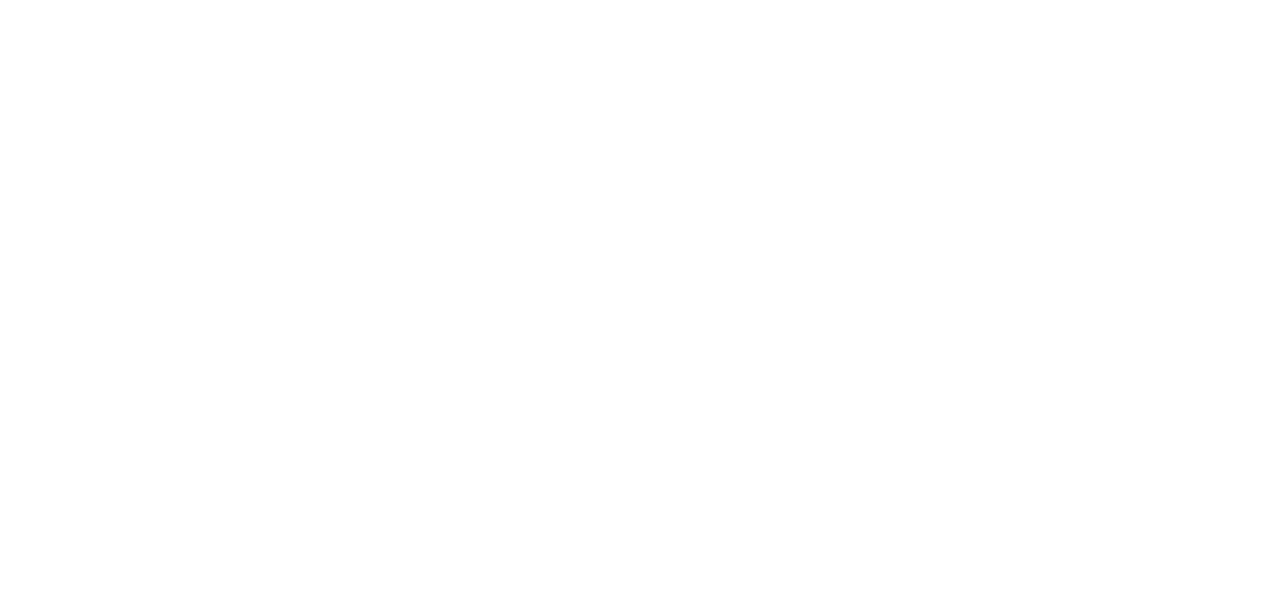
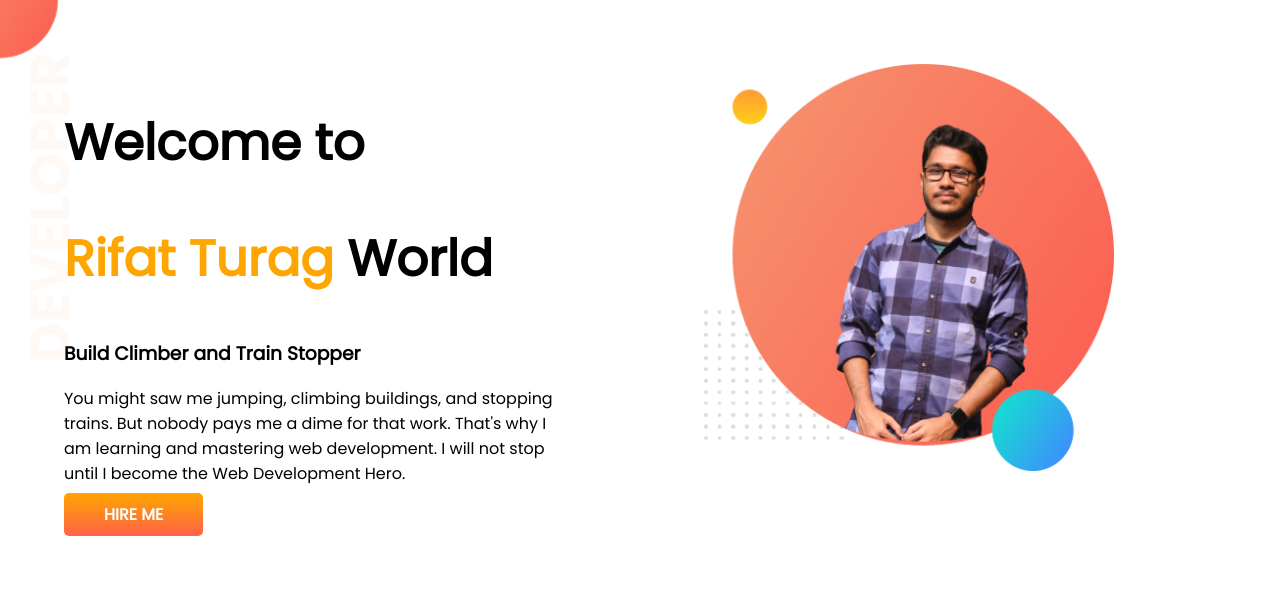
Before and after one commit to RifatTurag/new-developer-portfolio, a plain HTML site: page index.html in a window 1280 px wide. Drawn offline with Linux system fonts and the light colour scheme.

Commit message:
top banner added

```diff
--- a/index.html
+++ b/index.html
@@ -6,10 +6,31 @@
     <meta http-equiv="X-UA-Compatible" content="IE=edge">
     <meta name="viewport" content="width=device-width, initial-scale=1.0">
     <title>Rifat Turag Portfolio</title>
+    <link rel="preconnect" href="https://fonts.googleapis.com">
+    <link rel="preconnect" href="https://fonts.gstatic.com" crossorigin>
+    <link href="https://fonts.googleapis.com/css2?family=Poppins&display=swap" rel="stylesheet">
     <link rel="stylesheet" href="style.css">
 </head>
 
 <body>
+    <section class="top-banner">
+        <div class="half-width">
+            <h1>Welcome to</h1>
+            <h1><span class="orange-color">Rifat Turag </span>World</h1>
+            <h3>Build Climber and Train Stopper</h3>
+            <p>You might saw me jumping, climbing buildings, and stopping trains. But nobody pays me a dime for that
+                work.
+                That's why I am learning and mastering web development. I will not stop until I become the Web
+                Development
+                Hero.
+            </p>
+            <a class="link-button" target="_blank" href="https://www.linkedin.com/in/rifat-mahmud-turag-b58414161/">HIRE
+                ME</a>
+        </div>
+        <div class="half-width">
+            <img src="images/tUrag bg.png" alt="">
+        </div>
+    </section>
 
 </body>
 
--- a/style.css
+++ b/style.css
@@ -0,0 +1,33 @@
+body{
+    font-family: 'Poppins', sans-serif;
+    margin: 0;
+}
+h1{
+    font-size: 50px;
+
+}
+.orange-color{
+    color: orange;
+}
+section{
+    display: flex;
+}
+.half-width{
+    width: 50%;
+    padding: 5%;
+}
+.half-width img{
+    width: 80%;
+}
+.link-button{
+    text-decoration: none;
+    background-image: linear-gradient(orange,tomato);
+    color: white;
+    font-weight: 700;
+    padding: 10px 40px;
+    border-radius: 5px;
+}
+.top-banner{
+    background-image: url(images/top-banner.png);
+    background-repeat: no-repeat;
+}
```
Also changed, not shown: images/Rifat bg.png (added), images/dream-bg.png (added), images/exp-bg.png (added), images/jhankar.png (added), images/jhankar2.png (added), images/my-bg.png (added), images/my-bg2.png (added), images/tUrag bg.png (added), images/top-banner.png (added), 3 other files.
